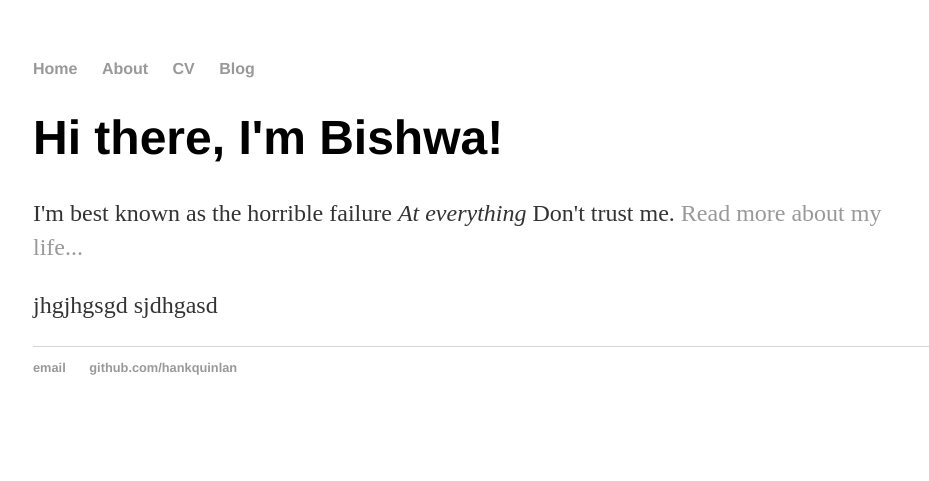
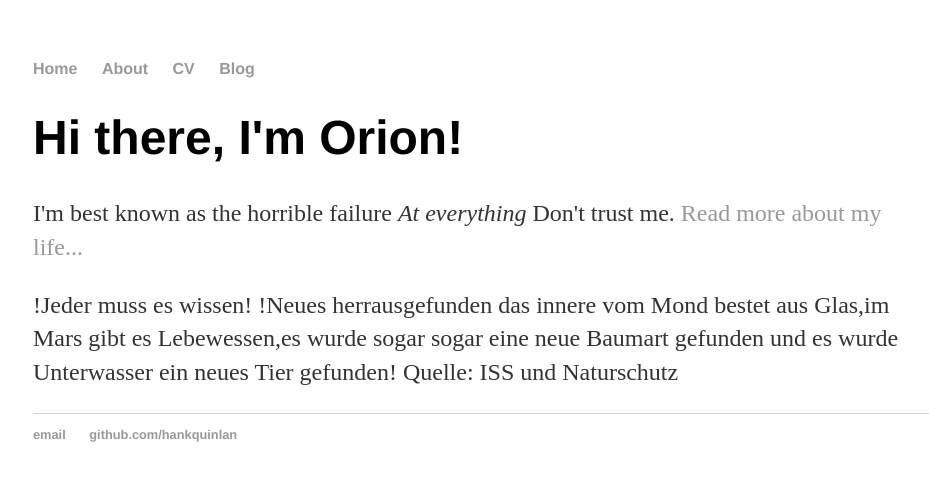
Before and after one commit to bgosswami/bgosswami.github.io, a Jekyll site: the page built from index.html, in a window 1280 px wide. Shown: the top 481 px of the page, without its empty margins (159-1088 px from the left). Built offline with Jekyll 4.4.1, drawn with Linux system fonts in a browser that asks for light colours.

Commit message:
Update index.html
Erstelling fake news by O

```diff
--- a/index.html
+++ b/index.html
@@ -3,8 +3,15 @@ layout: default
 title: Bishwa..., successfully failed at everything
 ---
 <div class="blurb">
-	<h1>Hi there, I'm Bishwa!</h1>
+	<h1>Hi there, I'm Orion!</h1>
 	<p>I'm best known as the horrible failure <em>At everything</em> Don't trust me. <a href="/about">Read more about my life...</a></p>
-	<p> jhgjhgsgd sjdhgasd</p>
+	<p>
+		!Jeder muss es wissen!
+		!Neues herrausgefunden das innere vom Mond bestet aus Glas,im Mars gibt es Lebewessen,es wurde sogar
+		sogar eine neue Baumart gefunden und es wurde Unterwasser ein neues Tier gefunden!
+
+Quelle: ISS und Naturschutz
+
+	</p>
 
 </div><!-- /.blurb -->
```
